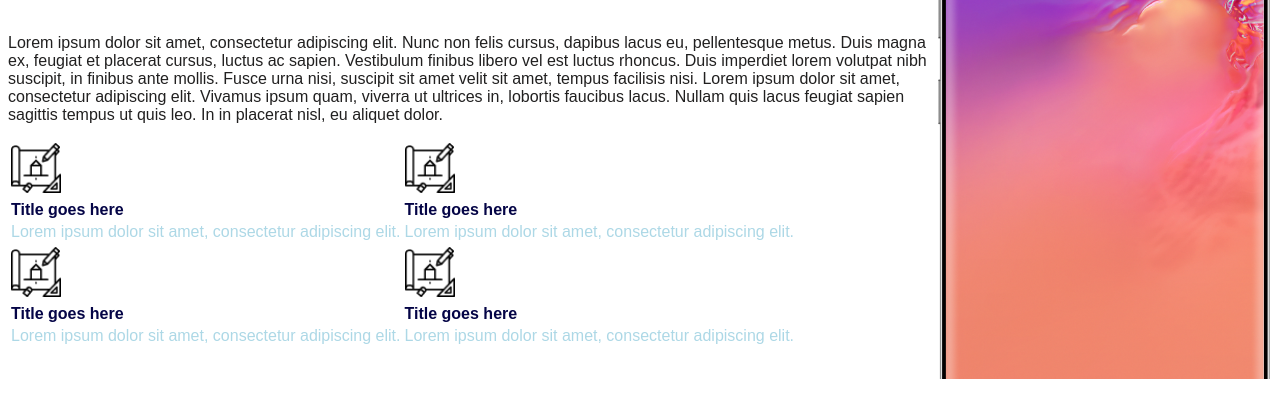
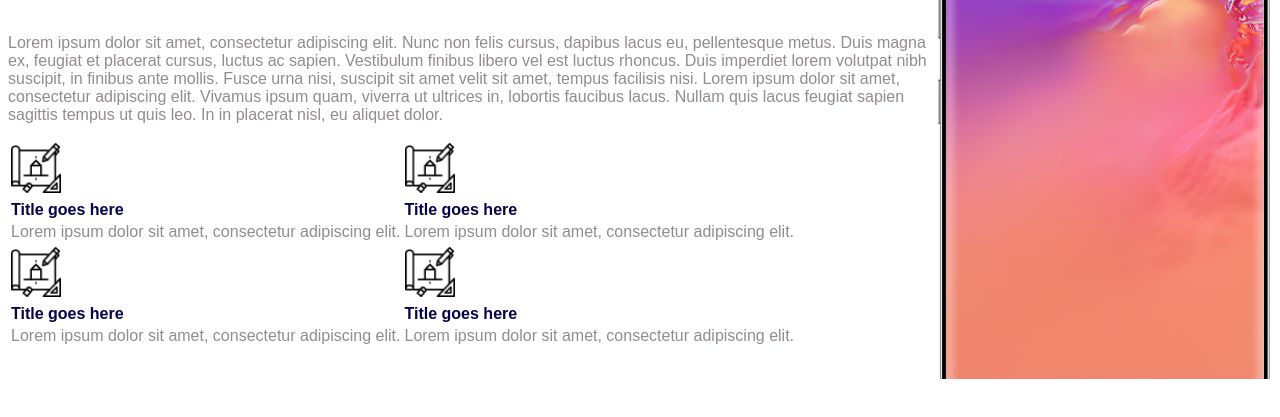
Before and after one commit to EliAdeboyejo/this, a plain HTML site: page index.html in a window 1280 px wide. Shown: the part 179-596 px from the top of the page. Drawn offline with Linux system fonts and the light colour scheme.

Commit message:
not again
noooooooooooo

```diff
--- a/styles.css
+++ b/styles.css
@@ -14,11 +14,11 @@ h1{
 }
 
 p{
-    color: rgb(33, 32, 32);
+    color: rgb(146, 140, 140);
 }
 
 td{
-    color: lightblue;
+    color: rgb(146, 140, 140);
 }
 
 body{
```
